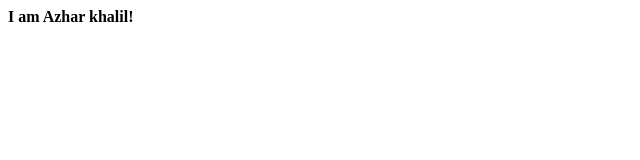
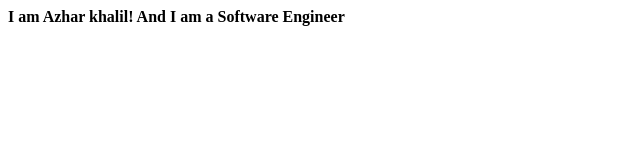
Before and after one commit to AzharKhalil/basic_revision, a plain HTML site: page index.html in a window 1280 px wide. Shown: the whole page, without its empty margins (0-640 px from the left). Drawn offline with Linux system fonts and the light colour scheme.

Commit message:
Update index.html

```diff
--- a/index.html
+++ b/index.html
@@ -6,6 +6,6 @@
     <title>Document</title>
 </head>
 <body>
-    <b>I am Azhar khalil!</b>
+    <b>I am Azhar khalil! And I am a Software Engineer</b>
 </body>
 </html>
```
